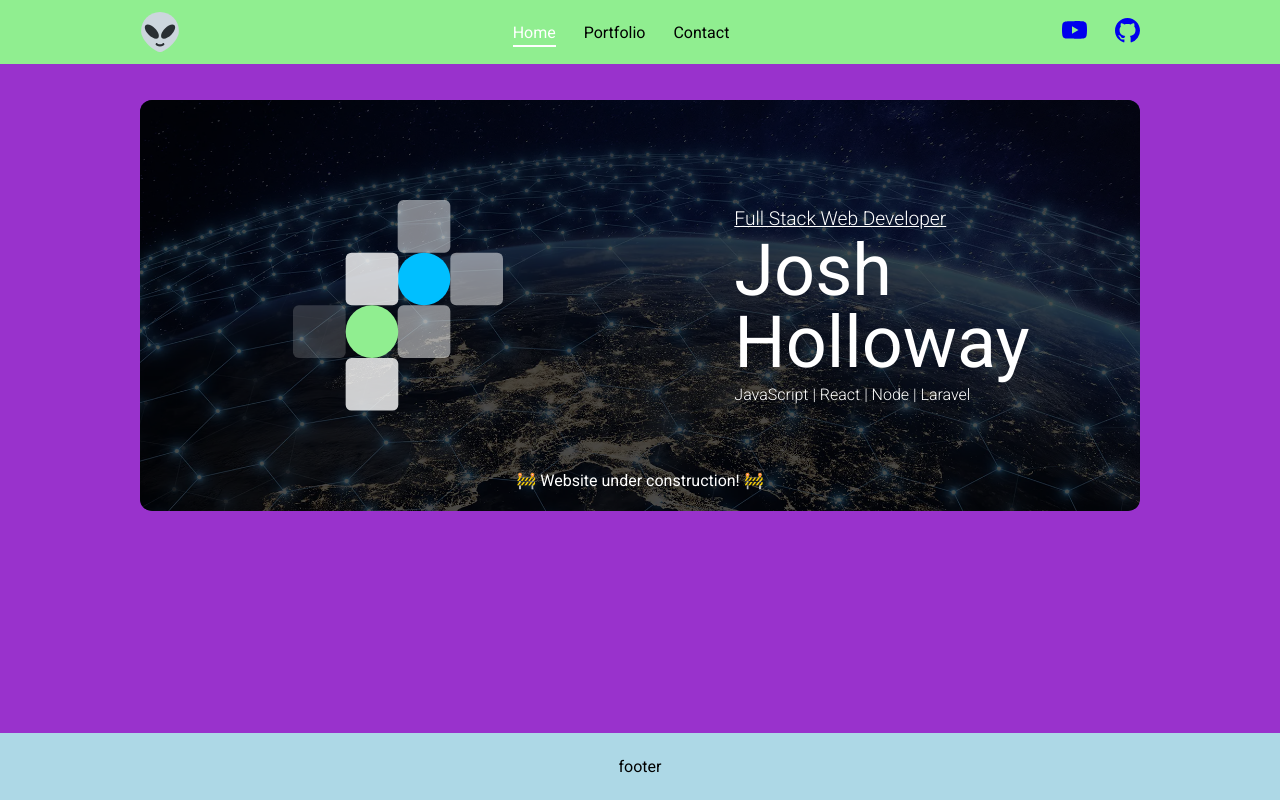
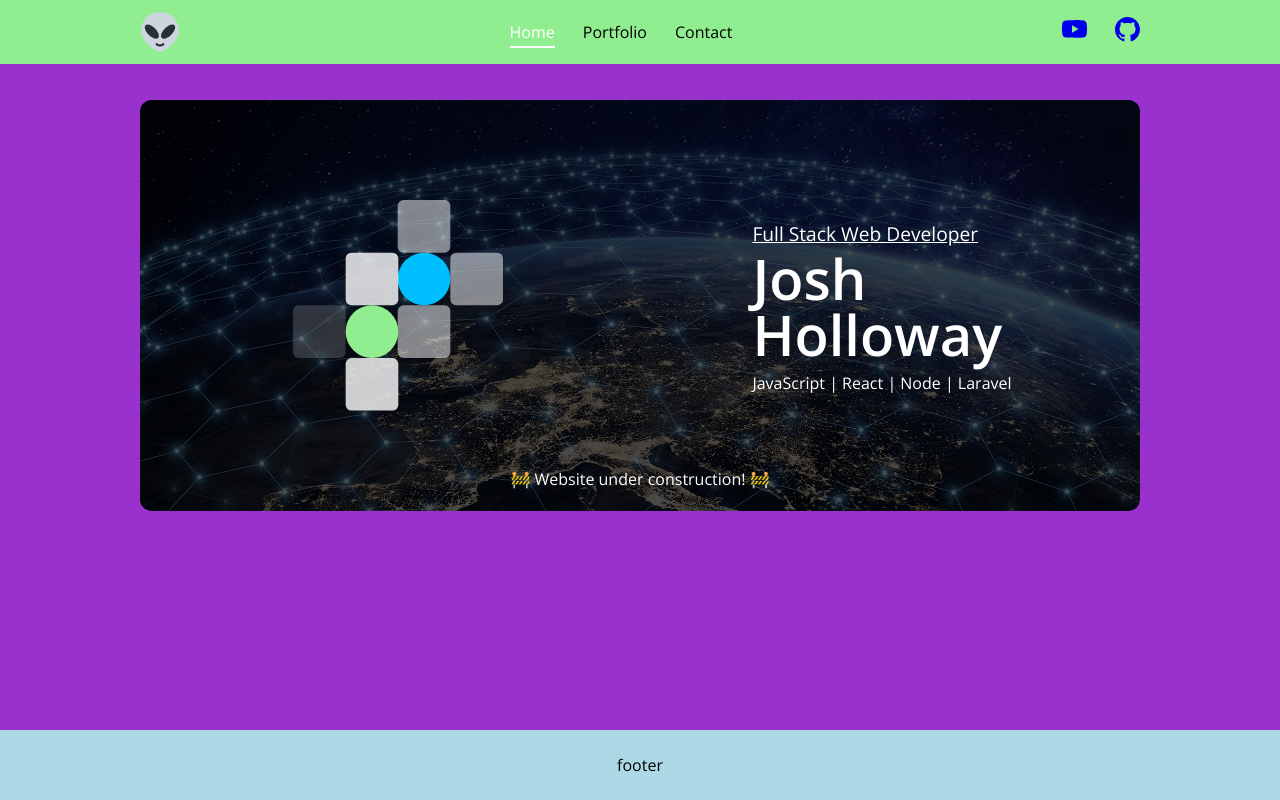
Before and after one commit to joshdotjs/portfolio, a Next.js app: page / in a window 1280 px wide. Built offline with nearby package versions, Linux system fonts and the light colour scheme.

Commit message:
hero font size

```diff
--- a/comps/_pages/_home/1_hero.scss
+++ b/comps/_pages/_home/1_hero.scss
@@ -77,14 +77,14 @@
     .super-title {
       text-decoration: underline;
       font-size: 1.2rem;
-      font-weight: 300;
-      margin-bottom: 0.3rem;
+      font-weight: 400;
+      margin-bottom: 0.2rem;
     }
 
     .title {
-      font-size: 4.5rem;
-      font-weight: 400;
-      margin-bottom: 0.5rem;
+      font-size: 3.5rem;
+      font-weight: 600;
+      margin-bottom: 0.8rem;
     }
 
     .sub-title {
--- a/css/partials/_fonts.scss
+++ b/css/partials/_fonts.scss
@@ -1,5 +1,8 @@
 @import url('https://fonts.googleapis.com/css2?family=Roboto:wght@100;300;400;500;700;900&display=swap');
+@import url('https://fonts.googleapis.com/css2?family=Jost:wght@100;200;300;400;500;600;700;800;900&family=Open+Sans:wght@300;400;500;600;700;800&display=swap');
+
 
 html {
-  font-family: 'Roboto', sans-serif;
+  // font-family: 'Roboto', sans-serif;
+  font-family: 'Open Sans', sans-serif;
 }
```
